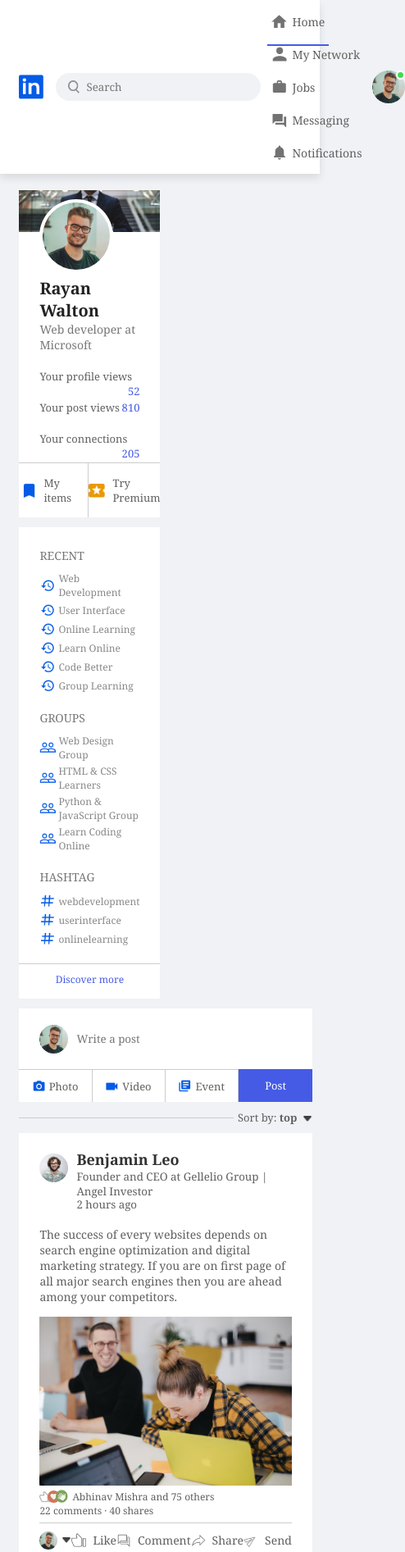
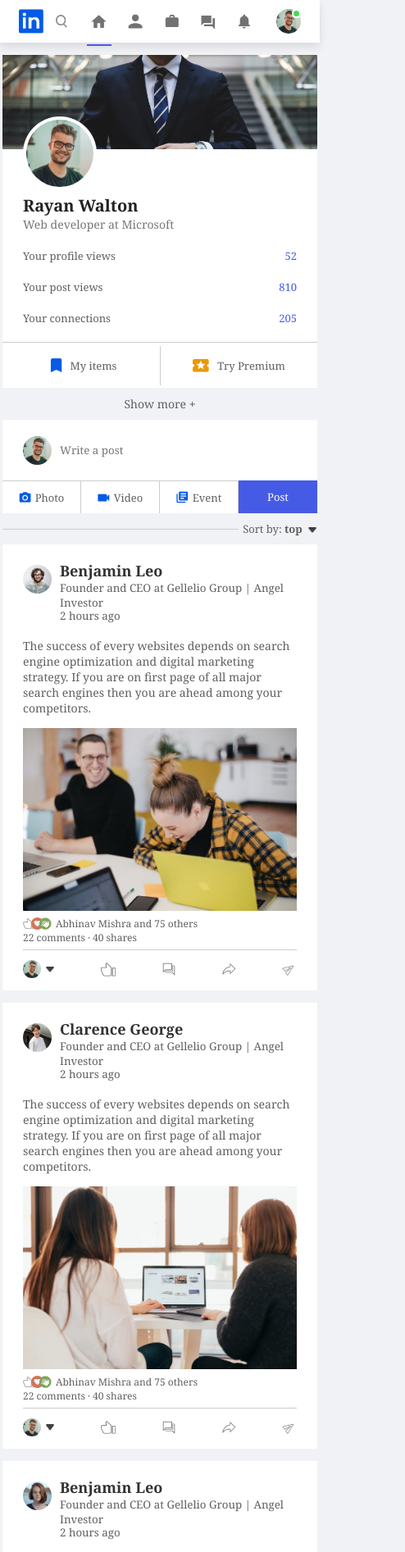
Before and after one commit to AlvinWong7896/proNetwork, a plain HTML site: page index.html in a window 390 px wide. Shown: the top 1893 px of the page at 82% size, 494 px wide, since content can reach past the window. Drawn offline with Linux system fonts and the light colour scheme.

Commit message:
make website responsive

```diff
--- a/index.html
+++ b/index.html
@@ -43,7 +43,7 @@
             <img src="images/user-1.png">
             <div>
                 <h3>Rayan Walton</h3>
-                <a href="#">See your profile</a>
+                <a href="profile.html">See your profile</a>
             </div>
         </div>
         <hr>
@@ -100,7 +100,7 @@
                 <a href="#"><img src="images/premium.png">Try Premium</a>
             </div>
         </div>
-        <div class="sidebar-activity">
+        <div class="sidebar-activity" id="sidebarActivity">
             <h3>RECENT</h3>
             <a href="#"><img src="images/recent.png">Web Development</a>
             <a href="#"><img src="images/recent.png">User Interface</a>
@@ -121,6 +121,8 @@
                 <a href="#">Discover more</a>
             </div>
         </div>
+
+        <p id="showMoreLink" onclick="toggleActivity()">Show more <b>+</b></p>
     </div>
 
 
@@ -379,5 +381,21 @@
     }
 </script>
 
+<script>
+    let sideActivity = document.getElementById("sidebarActivity");
+    let moreLink = document.getElementById("showMoreLink");
+
+    function toggleActivity() {
+        sideActivity.classList.toggle("open-activity");
+
+        if(sideActivity.classList.contains("open-activity")){
+            moreLink.innerHTML = "Show less <b>-</b>";
+        } else{
+            moreLink.innerHTML = "Show more <b>+</b>";
+
+        }
+    }
+</script>
+
 </body>
 </html>
--- a/style.css
+++ b/style.css
@@ -831,3 +831,81 @@ border-top: 1px solid #ccc;
 .profile-footer .copyright-msg{
     justify-content: flex-start;
 }
+
+#showMoreLink{
+    display: none;
+}
+
+/* ------- media query for small screen ------- */
+
+@media only screen and (max-width: 600px){
+    .logo{
+        width: 30px;
+        margin-right: 15px;
+    }
+    .search-box{
+        background: transparent;
+        width: auto;
+        padding: 0;
+    }
+    .search-box input{
+        width: 0;
+        padding: 0;
+    }
+    .navbar-center ul li a span{
+        display: none;
+    }
+    .navbar-center ul li a{
+        padding: 0;
+        margin: 5px;
+    }
+    .nav-profile-img{
+        width: 30px;
+    }
+    .container{
+        padding: 15px 3px;
+    }
+    .left-sidebar, .right-sidebar{
+        flex-basis: 100%;
+        position: relative;
+        top: unset;
+    }
+    .main-content{
+        flex-basis: 100%;
+    }
+    .post-stats{
+        margin: 2px 0;
+    }
+    .post-activity-link span{
+        display: none;
+    }
+    .post-activity-link img{
+        margin-right: 0;
+    }
+    .profile-main, .profile-sidebar{
+        flex-basis: 100%;
+    }
+    .profile-container{
+        font-size: 14px;
+    }
+    .profile-pic{
+        width: 100px;
+        margin-top: -50px;
+    }
+    .profile-description{
+        font-size: 14px;
+    }
+    .sidebar-activity{
+        display: none;
+    }
+    .sidebar-activity.open-activity{
+        display: block;
+    }
+    #showMoreLink{
+        display: block;
+        width: fit-content;
+        margin: 10px auto;
+        font-size: 14px;
+        cursor: pointer;
+    }
+}
```
Also changed, not shown: profile.html (+1 -1 lines). Lines whose indentation alone changed are shown as unchanged.
